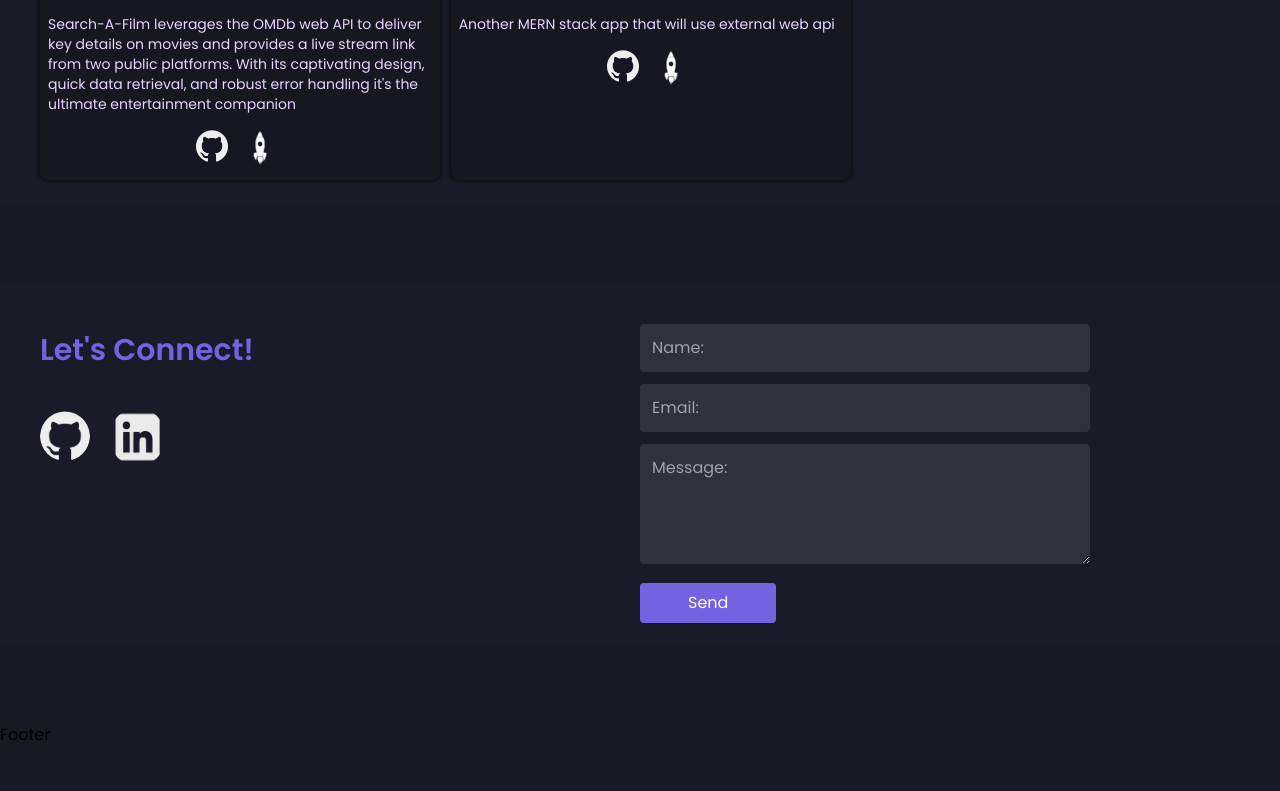
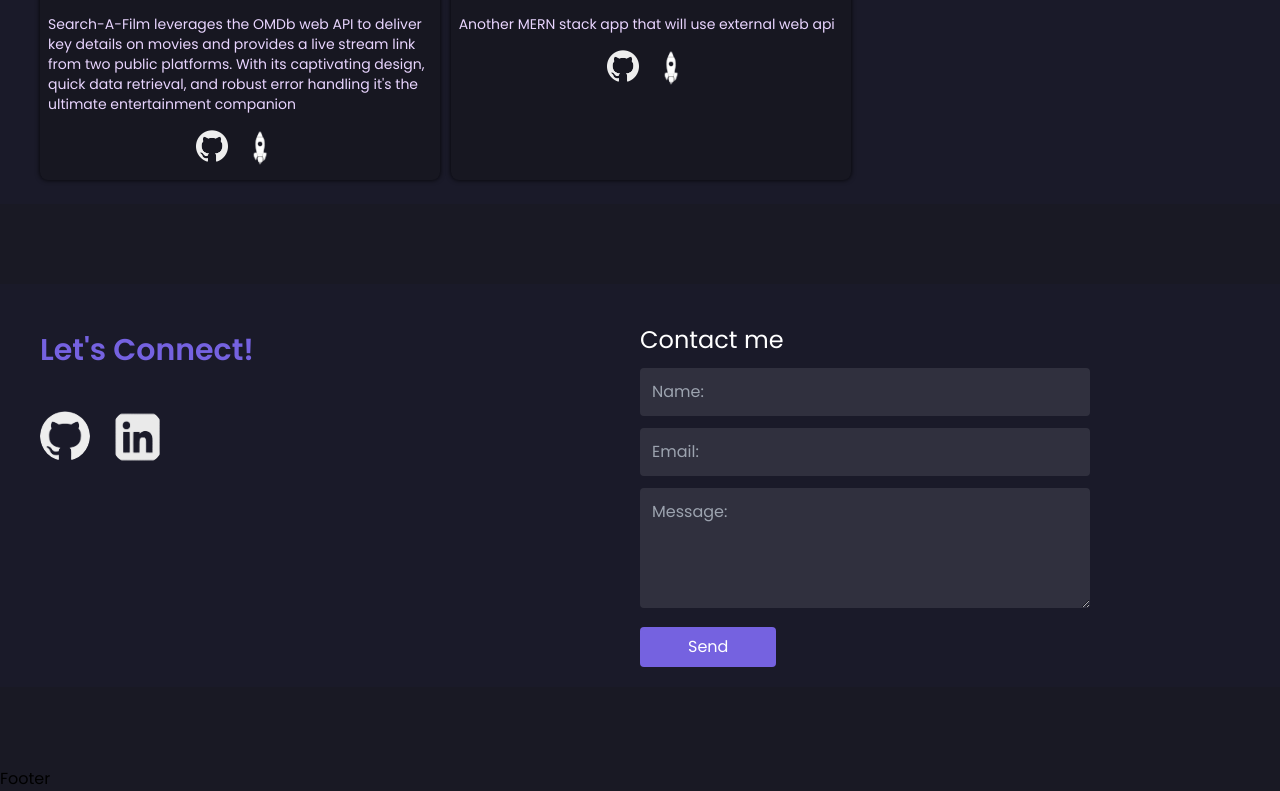
Before and after one commit to SriD647/my-interactive-portfolio, a React (Vite) app: page / in a window 1280 px wide. Shown: the part 2939-3730 px from the top of the page. Before the commit the page ends 3686 px from the top, so only its background shows below. Built offline with nearby package versions, Linux system fonts and the light colour scheme.

Commit message:
edited contact form

```diff
--- a/src/components/Contact.jsx
+++ b/src/components/Contact.jsx
@@ -49,6 +49,7 @@ const Contact = () => {
             <p className="text-white text-2xl pb-3">Thank you for your message</p>
           ) : (
             <form onSubmit={handleSubmit}>
+              <p className="text-white text-2xl pb-3">Contact me</p>
               <input type="text" name="name" placeholder="Name:" className="bg-[#F5F5F5] bg-opacity-10 py-3 px-3 md:w-3/4 w-full rounded mb-3 text-white" />
               <ValidationError prefix="Name" field="name" errors={state.errors} />
               <input type="email" name="email" placeholder="Email:" className="bg-[#F5F5F5] bg-opacity-10 py-3 px-3 md:w-3/4 w-full rounded mb-3 text-white" />
```
